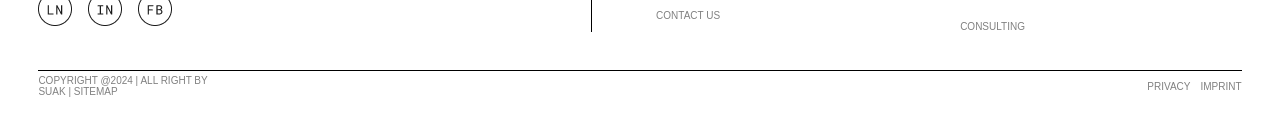
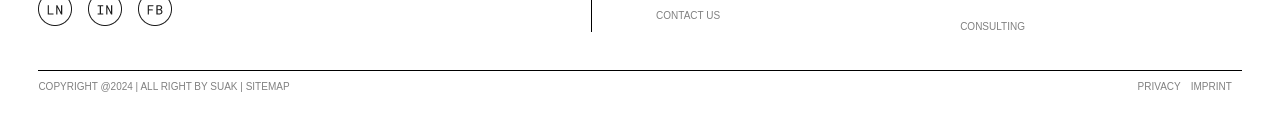
Before and after one commit to Shashisales-mk/SUAK, a React (Create React App) app: page / in a window 1280 px wide. Shown: the part 2387-2523 px from the top of the page. Built offline with nearby package versions, Linux system fonts and the light colour scheme.

Commit message:
Aligned2

```diff
--- a/src/components/Footer/footer.css
+++ b/src/components/Footer/footer.css
@@ -25,7 +25,7 @@
     color: grey;
 }
 .footer-copyright{
-    gap: 57rem;
+    gap: 53rem;
     height: 2rem;
     margin: 3vw;
     border-top: 1px solid;
```
